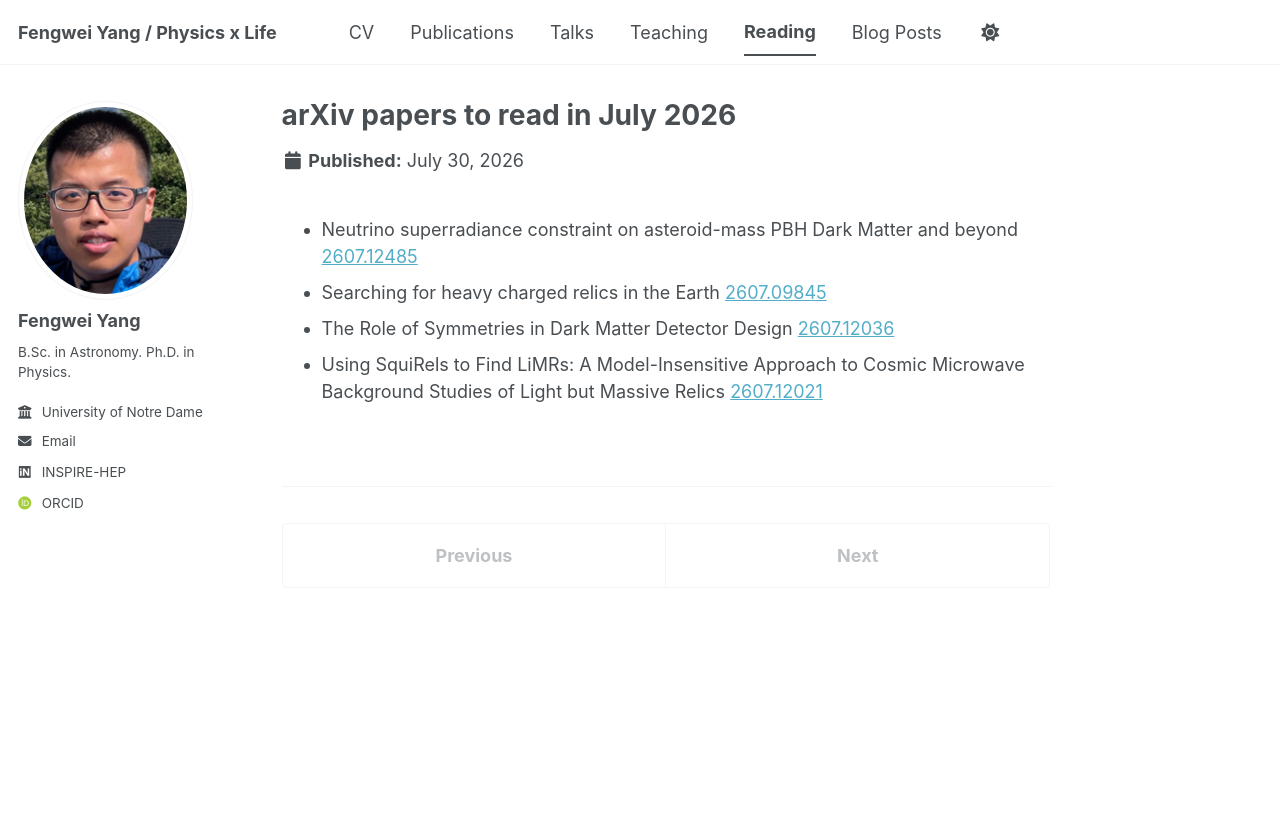
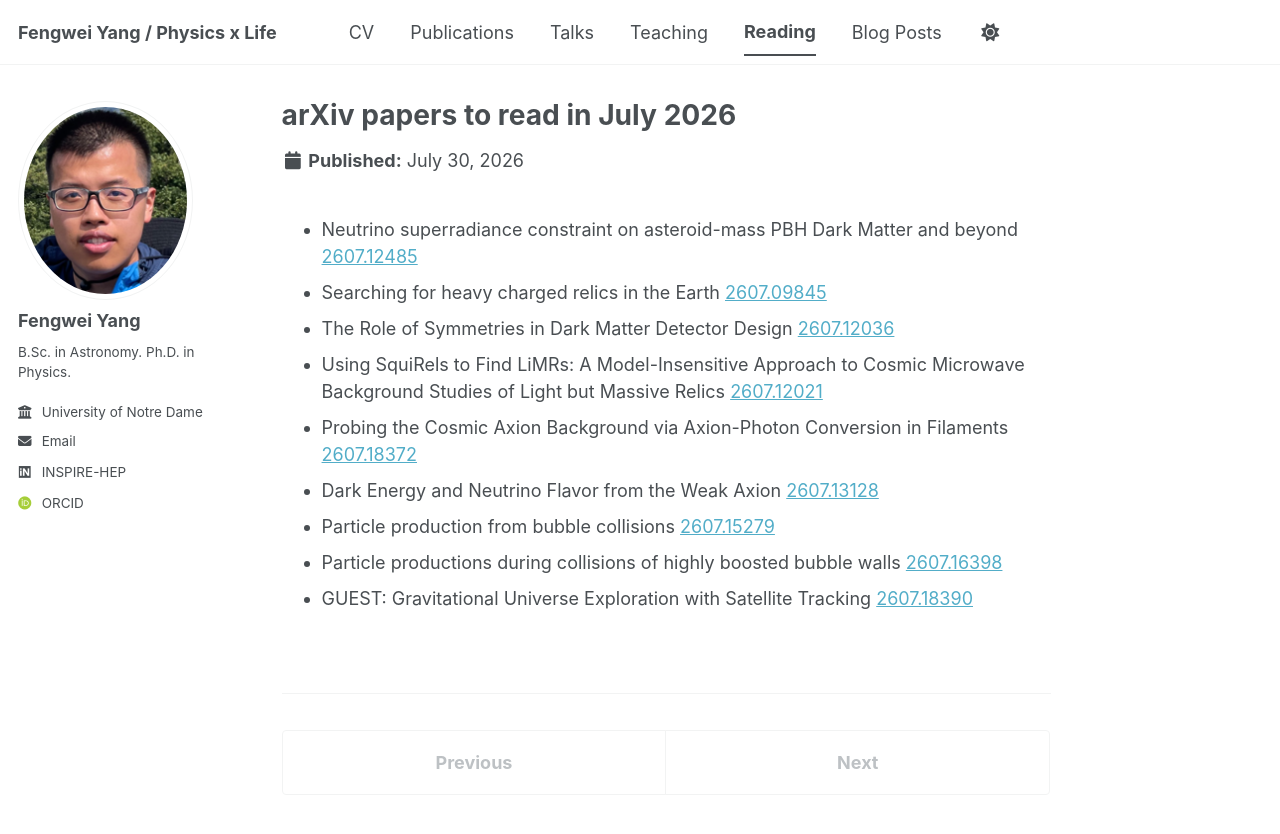
Before and after one commit to F-W-Yang/F-W-Yang.github.io, a Jekyll site: the page built from _portfolio/July-2026.md, in a window 1280 px wide. Shown: the top 834 px of the page. Built offline with Jekyll 4.4.1, drawn with Linux system fonts in a browser that asks for light colours; some web fonts are replaced; a script bundle is joined from its source files by our own code; library files that are not in the unit come from our copies.

Commit message:
Add new research topics to July 2026 portfolio
Added new research topics related to dark matter and cosmic studies.

```diff
--- a/_portfolio/July-2026.md
+++ b/_portfolio/July-2026.md
@@ -6,3 +6,8 @@ collection: portfolio
 * Searching for heavy charged relics in the Earth [2607.09845](https://arxiv.org/pdf/2607.09845)
 * The Role of Symmetries in Dark Matter Detector Design [2607.12036](https://arxiv.org/pdf/2607.12036)
 * Using SquiRels to Find LiMRs: A Model-Insensitive Approach to Cosmic Microwave Background Studies of Light but Massive Relics [2607.12021](https://arxiv.org/pdf/2607.12021)
+* Probing the Cosmic Axion Background via Axion-Photon Conversion in Filaments [2607.18372](https://arxiv.org/pdf/2607.18372)
+* Dark Energy and Neutrino Flavor from the Weak Axion [2607.13128](https://arxiv.org/pdf/2607.13128)
+* Particle production from bubble collisions [2607.15279](https://arxiv.org/pdf/2607.15279)
+* Particle productions during collisions of highly boosted bubble walls [2607.16398](https://arxiv.org/pdf/2607.16398)
+* GUEST: Gravitational Universe Exploration with Satellite Tracking [2607.18390](https://arxiv.org/pdf/2607.18390)
```
